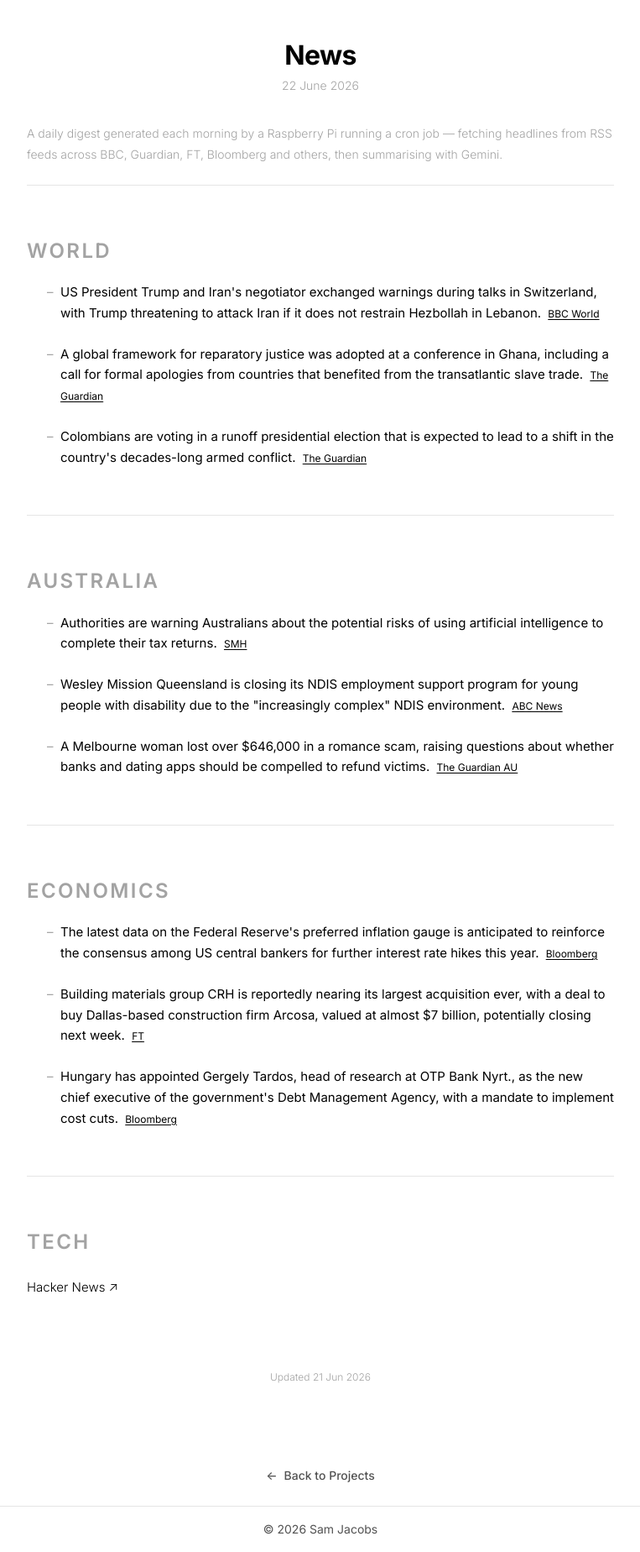
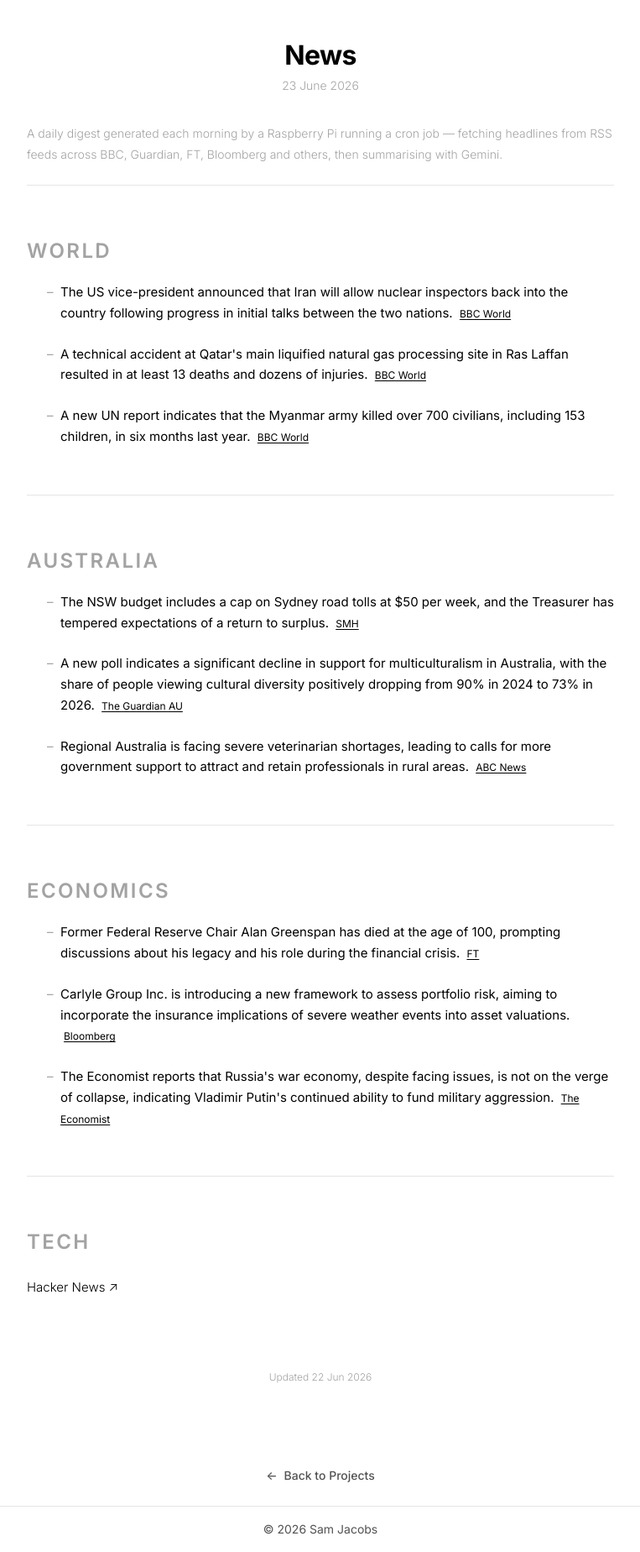
Before and after one commit to s-jac/s-jac.github.io, a Jekyll site: the page built from projects/news.html, in a window 1280 px wide. Shown: the whole page at 84% size, without its empty margins (258-1021 px from the left). Built offline with Jekyll 4.4.1, drawn with Linux system fonts in a browser that asks for light colours.

Commit message:
daily news update 23 June 2026

```diff
--- a/_data/news.json
+++ b/_data/news.json
@@ -1,24 +1,24 @@
 {
-  "date": "22 June 2026",
-  "generated_at": "2026-06-21T21:00:25.409276+00:00",
+  "date": "23 June 2026",
+  "generated_at": "2026-06-22T21:00:24.970002+00:00",
   "sections": [
     {
       "heading": "World",
       "bullets": [
         {
-          "text": "US President Trump and Iran's negotiator exchanged warnings during talks in Switzerland, with Trump threatening to attack Iran if it does not restrain Hezbollah in Lebanon.",
+          "text": "The US vice-president announced that Iran will allow nuclear inspectors back into the country following progress in initial talks between the two nations.",
           "source": "BBC World",
           "url": "https://www.bbc.com/news/world"
         },
         {
-          "text": "A global framework for reparatory justice was adopted at a conference in Ghana, including a call for formal apologies from countries that benefited from the transatlantic slave trade.",
-          "source": "The Guardian",
-          "url": "https://www.theguardian.com"
+          "text": "A technical accident at Qatar's main liquified natural gas processing site in Ras Laffan resulted in at least 13 deaths and dozens of injuries.",
+          "source": "BBC World",
+          "url": "https://www.bbc.com/news/world"
         },
         {
-          "text": "Colombians are voting in a runoff presidential election that is expected to lead to a shift in the country's decades-long armed conflict.",
-          "source": "The Guardian",
-          "url": "https://www.theguardian.com"
+          "text": "A new UN report indicates that the Myanmar army killed over 700 civilians, including 153 children, in six months last year.",
+          "source": "BBC World",
+          "url": "https://www.bbc.com/news/world"
         }
       ]
     },
@@ -26,19 +26,19 @@
       "heading": "Australia",
       "bullets": [
         {
-          "text": "Authorities are warning Australians about the potential risks of using artificial intelligence to complete their tax returns.",
+          "text": "The NSW budget includes a cap on Sydney road tolls at $50 per week, and the Treasurer has tempered expectations of a return to surplus.",
           "source": "SMH",
           "url": "https://www.smh.com.au"
         },
         {
-          "text": "Wesley Mission Queensland is closing its NDIS employment support program for young people with disability due to the \"increasingly complex\" NDIS environment.",
+          "text": "A new poll indicates a significant decline in support for multiculturalism in Australia, with the share of people viewing cultural diversity positively dropping from 90% in 2024 to 73% in 2026.",
+          "source": "The Guardian AU",
+          "url": "https://www.theguardian.com/au"
+        },
+        {
+          "text": "Regional Australia is facing severe veterinarian shortages, leading to calls for more government support to attract and retain professionals in rural areas.",
           "source": "ABC News",
           "url": "https://www.abc.net.au/news"
-        },
-        {
-          "text": "A Melbourne woman lost over $646,000 in a romance scam, raising questions about whether banks and dating apps should be compelled to refund victims.",
-          "source": "The Guardian AU",
-          "url": "https://www.theguardian.com/au"
         }
       ]
     },
@@ -46,19 +46,19 @@
       "heading": "Economics",
       "bullets": [
         {
-          "text": "The latest data on the Federal Reserve's preferred inflation gauge is anticipated to reinforce the consensus among US central bankers for further interest rate hikes this year.",
+          "text": "Former Federal Reserve Chair Alan Greenspan has died at the age of 100, prompting discussions about his legacy and his role during the financial crisis.",
+          "source": "FT",
+          "url": "https://www.ft.com"
+        },
+        {
+          "text": "Carlyle Group Inc. is introducing a new framework to assess portfolio risk, aiming to incorporate the insurance implications of severe weather events into asset valuations.",
           "source": "Bloomberg",
           "url": "https://www.bloomberg.com/markets"
         },
         {
-          "text": "Building materials group CRH is reportedly nearing its largest acquisition ever, with a deal to buy Dallas-based construction firm Arcosa, valued at almost $7 billion, potentially closing next week.",
-          "source": "FT",
-          "url": "https://www.ft.com"
-        },
-        {
-          "text": "Hungary has appointed Gergely Tardos, head of research at OTP Bank Nyrt., as the new chief executive of the government's Debt Management Agency, with a mandate to implement cost cuts.",
-          "source": "Bloomberg",
-          "url": "https://www.bloomberg.com/markets"
+          "text": "The Economist reports that Russia's war economy, despite facing issues, is not on the verge of collapse, indicating Vladimir Putin's continued ability to fund military aggression.",
+          "source": "The Economist",
+          "url": "https://www.economist.com/finance-and-economics"
         }
       ]
     }
```
